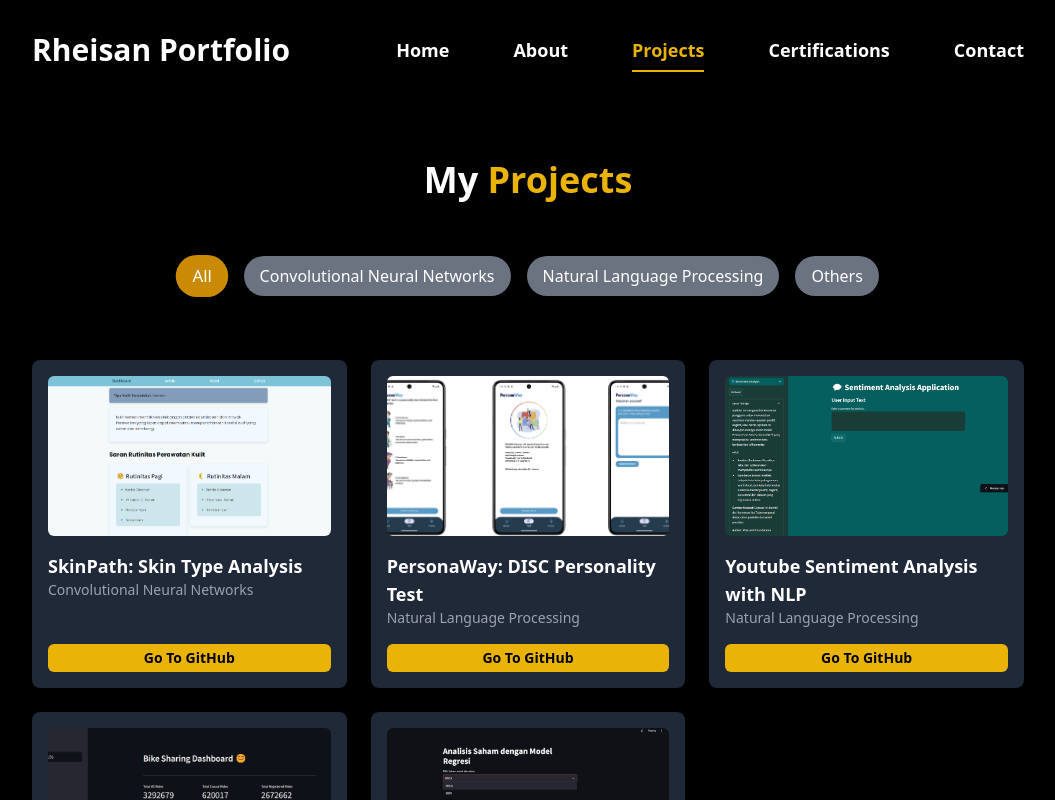
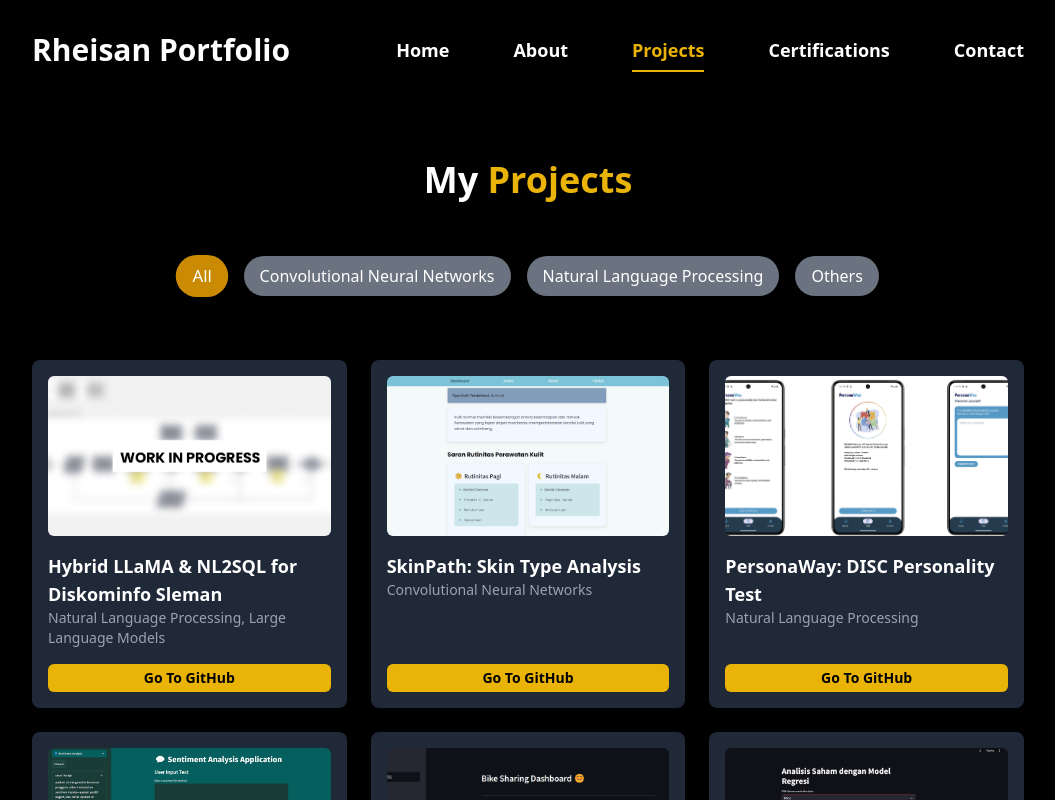
Before and after one commit to rheikun/rhei-portfolio, a React (Vite) app: page /projects in a window 1280 px wide. Shown: the top 800 px of the page, without its empty margins (112-1167 px from the left). Built offline with nearby package versions, Linux system fonts and the light colour scheme.

Commit message:
edit(project.js): add one project to projects menu

```diff
--- a/src/data/projects.js
+++ b/src/data/projects.js
@@ -1,6 +1,13 @@
 export const projects = [
     {
       id: 1,
+      name: "Hybrid LLaMA & NL2SQL for Diskominfo Sleman",
+      image: "/project/NL2SQL.png",
+      tags: ["Natural Language Processing", "Large Language Models"],
+      modals: "This project integrates state-of-the-art AI technologies—LLaMA (Large Language Model) and Retrieval-Augmented Generation (RAG)—to develop an advanced Natural Language to SQL (NL2SQL) system tailored for the Sleman District Office (Diskominfo Sleman). Designed to bridge the gap between non-technical users and complex database queries, the system enables seamless interaction with Sleman’s administrative databases using natural language (Bahasa Indonesia or local dialects) while maintaining high accuracy and contextual awareness.",
+    },
+    {
+      id: 2,
       name: "SkinPath: Skin Type Analysis",
       image: "/project/skinpath.png",
       tags: ["Convolutional Neural Networks"],
@@ -8,7 +15,7 @@ export const projects = [
       github:"https://github.com/rheikun/skin-type-analysis",
     },
     {
-      id: 2,
+      id: 3,
       name: "PersonaWay: DISC Personality Test",
       image: "/project/PersonaWay.png",
       tags: ["Natural Language Processing"],
@@ -16,7 +23,7 @@ export const projects = [
       github:"https://github.com/PersonaWay",
     },
     {
-      id: 3,
+      id: 4,
       name: "Youtube Sentiment Analysis with NLP",
       image: "/project/sentiment.png",
       tags: ["Natural Language Processing"],
@@ -24,7 +31,7 @@ export const projects = [
       github:"https://github.com/rheikun/youtube-sentiment-analysis-nlp",
     },
     {
-      id: 4,
+      id: 5,
       name: "Bike Sharing Analyst",
       image: "/project/bikesharing.png",
       tags: ["Others"],
@@ -32,7 +39,7 @@ export const projects = [
       github:"https://github.com/rheikun/bike-sharing",
     },
     {
-      id: 5,
+      id: 6,
       name: "Stock Prediction Using Linear Regression",
       image: "/project/regression.png",
       tags: ["Others"],
```
